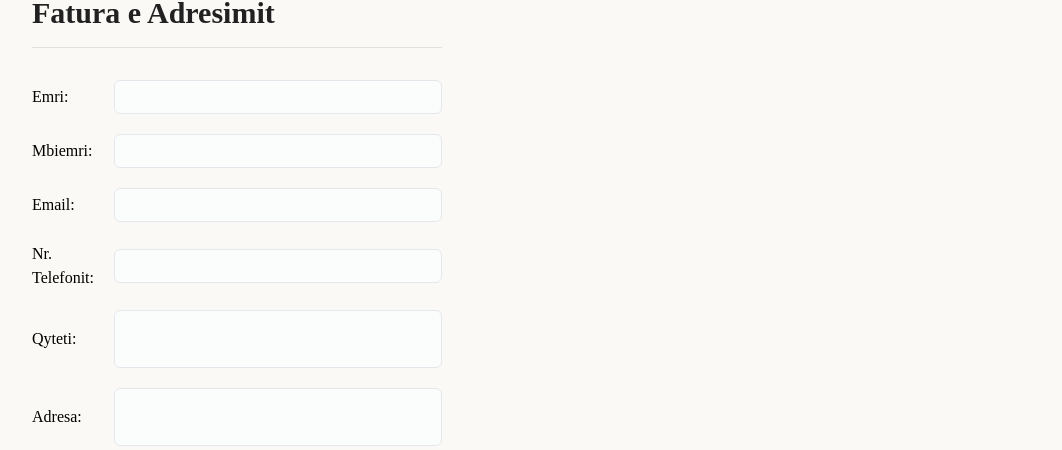
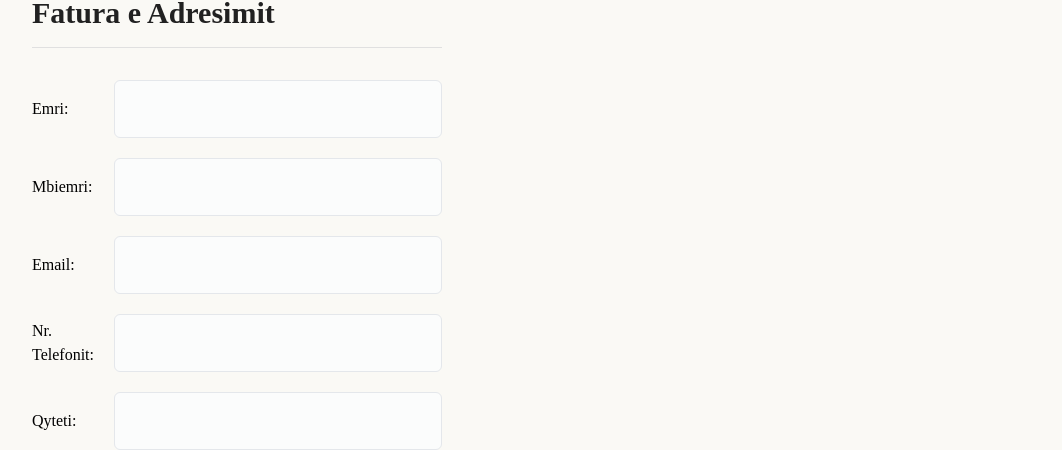
Before and after one commit to ArtisAdemi/KozmetikaLotus, a React (Create React App) app in the folder client/: page /checkout in a window 1280 px wide. Shown: the part 190-640 px from the top of the page, without its empty margins (96-1158 px from the left). Built offline with nearby package versions, Linux system fonts and the light colour scheme; no server answers.

Commit message:
formik preloaded user input fixed

```diff
--- a/client/src/pages/Checkout.jsx
+++ b/client/src/pages/Checkout.jsx
@@ -29,9 +29,14 @@ const Checkout = () => {
         .required('Postal Code is required'),
       });
 
+
       const formik = useFormik({
         initialValues: {
-            // User Data Values should come here..
+            // Preload user data into initialValues
+            firstName: user.firstName || '', // Ensure to handle cases where user.firstName might be undefined
+            lastName: user.lastName || '',
+            email: user.email || '',
+            phoneNumber: user.phoneNumber || '',
             city: '',
             address: '',
             postalCode: '',
@@ -47,6 +52,20 @@ const Checkout = () => {
       useEffect(() => {
         getUserData();
       }, [])
+
+      //Second useEffect is to handle the form changes -- (to set initial pre-loaded user data)
+      useEffect(() => {
+        // Set formik initialValues when user data changes
+        formik.setValues({
+            firstName: user.firstName || '',
+            lastName: user.lastName || '',
+            email: user.email || '',
+            phoneNumber: user.phoneNumber || '',
+            city: '',
+            address: '',
+            postalCode: '',
+        });
+    }, [user]); // Listen for changes in the user state
 
     return (
         <div>
@@ -71,23 +90,27 @@ const Checkout = () => {
                                         </h1>
 
                                         <div className='flex mb-5 justify-start items-center'>
-                                         <h2 className='w-[25%] md:w-[20%] text-sm md:text-base font-medium'>Emri: </h2>
-                                            <h2 className='rounded-md w-[75%] md:w-[80%] text-sm md:text-base p-3 md:p-4 border bg-[#FBFCFDF0] border-[#E4E7EB]'>{user.firstName}</h2>
+                                            <h2 className='w-[25%] md:w-[20%] text-sm md:text-base font-medium'>Emri: </h2>
+                                            <input className='rounded-md w-[75%] md:w-[80%] text-sm md:text-base p-3 md:p-4 border bg-[#FBFCFDF0] border-[#E4E7EB]'
+                                             type="text" name='firstName' disabled onChange={formik.handleChange} value={formik.values.firstName} />
                                         </div>
 
-                                       <div className='flex mb-5 justify-start items-center'>
-                                           <h2 className='w-[25%] md:w-[20%] text-sm md:text-base font-medium'>Mbiemri: </h2>
-                                            <h2 className='rounded-md w-[75%] md:w-[80%] text-sm md:text-base p-3 md:p-4 border bg-[#FBFCFDF0] border-[#E4E7EB]'>{user.lastName}</h2>
+                                        <div className='flex mb-5 justify-start items-center'>
+                                            <h2 className='w-[25%] md:w-[20%] text-sm md:text-base font-medium'>Mbiemri: </h2>
+                                            <input className='rounded-md w-[75%] md:w-[80%] text-sm md:text-base p-3 md:p-4 border bg-[#FBFCFDF0] border-[#E4E7EB]'
+                                             type="text" name='lastName' disabled onChange={formik.handleChange} value={formik.values.lastName} />
                                         </div>
 
                                         <div className='flex mb-5 justify-start items-center'>
                                             <h2 className='w-[25%] md:w-[20%] text-sm md:text-base font-medium'>Email: </h2>
-                                            <h2 className='rounded-md w-[75%] md:w-[80%] text-sm md:text-base p-3 md:p-4 border bg-[#FBFCFDF0] border-[#E4E7EB]'>{user.email}</h2>
+                                            <input className='rounded-md w-[75%] md:w-[80%] text-sm md:text-base p-3 md:p-4 border bg-[#FBFCFDF0] border-[#E4E7EB]'
+                                             type="text" name='email' disabled onChange={formik.handleChange} value={formik.values.email} />
                                         </div>
 
                                         <div className='flex mb-5 justify-start items-center'>
                                             <h2 className='w-[25%] md:w-[20%] text-sm md:text-base font-medium'>Nr. Telefonit: </h2>
-                                            <h2 className='rounded-md w-[75%] md:w-[80%] text-sm md:text-base p-3 md:p-4 border bg-[#FBFCFDF0] border-[#E4E7EB]'>{user.phoneNumber}</h2>
+                                            <input className='rounded-md w-[75%] md:w-[80%] text-sm md:text-base p-3 md:p-4 border bg-[#FBFCFDF0] border-[#E4E7EB]'
+                                             type="text" name='phoneNumber' disabled onChange={formik.handleChange} value={formik.values.phoneNumber} />
                                         </div>
 
                                         <div className='flex mb-5 justify-start items-center'>
```
